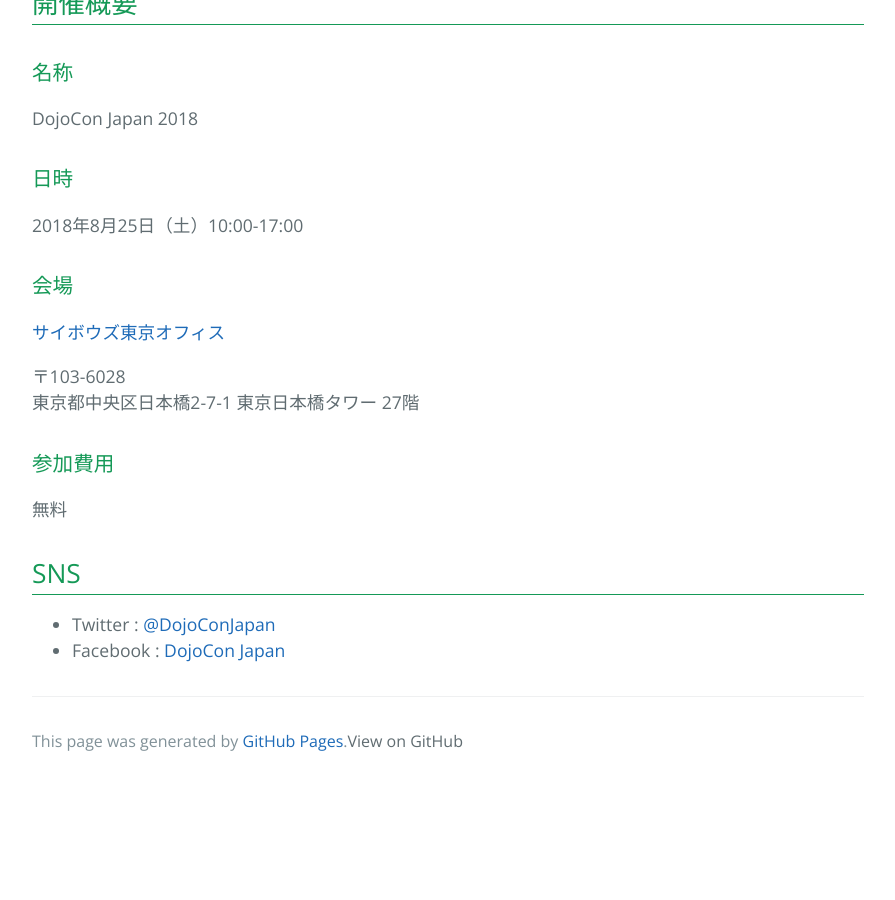
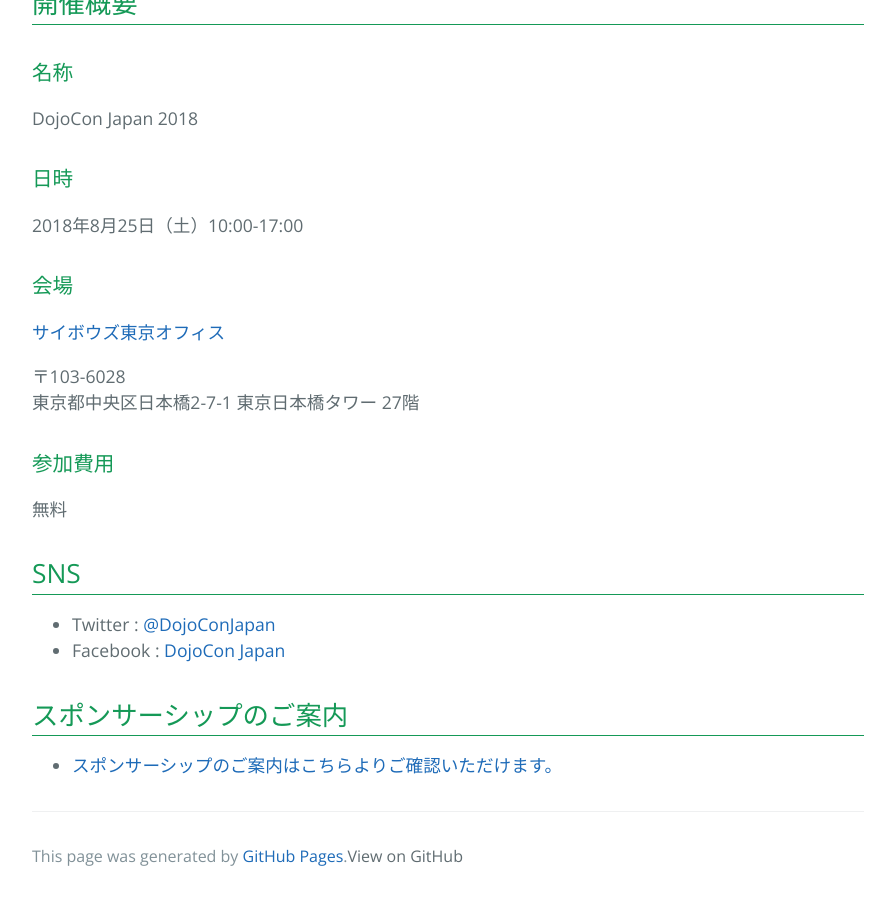
Before and after one commit to coderdojo-japan/dojocon2018.coderdojo.jp, a Jekyll site: the page built from index.md, in a window 1280 px wide and 900 px high, scrolled down 700 px. Shown: the whole window, without its empty margins (192-1087 px from the left). Built offline with Jekyll 4.4.1, drawn with Linux system fonts in a browser that asks for light colours; our own code applies the rules of GitHub Pages for plain Markdown files; before the commit the page ends 1485 px from its top, so only the background shows below that.

Commit message:
スポンサーシップのご案内の追加
http://dojocon2018.coderdojo.jp/sponsor
へのリンク設置

```diff
--- a/index.md
+++ b/index.md
@@ -31,3 +31,8 @@
 
 - Twitter : [@DojoConJapan](https://twitter.com/DojoConJapan)
 - Facebook : [DojoCon Japan](https://www.facebook.com/dojoconjapan/)
+
+
+## スポンサーシップのご案内
+
+- [スポンサーシップのご案内はこちらよりご確認いただけます。](http://dojocon2018.coderdojo.jp/sponsor)
```
